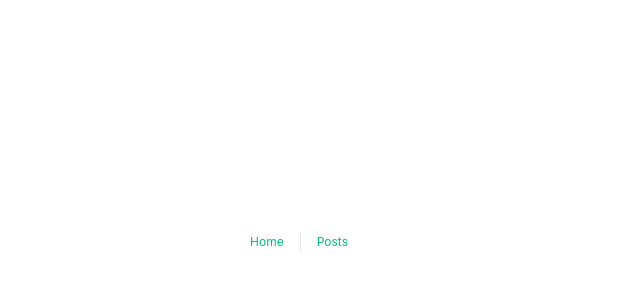
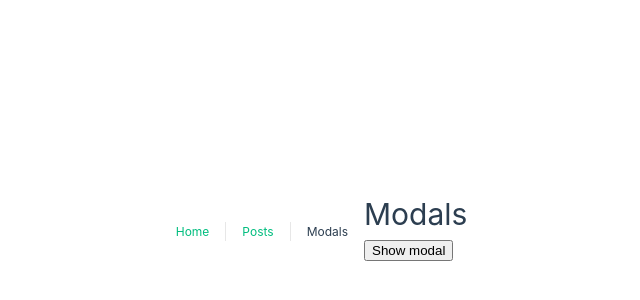
Before and after one commit to aleclr/First-Vue-Project, a Vue app: page /modals in a window 1280 px wide. Before the commit this address had no page. Shown: the part 174-474 px from the top of the page, without its empty margins (276-916 px from the left). Built offline with nearby package versions, Linux system fonts and the light colour scheme.

Commit message:
teleport setup

```diff
--- a/src/App.vue
+++ b/src/App.vue
@@ -2,6 +2,7 @@
   <nav>
     <RouterLink to="/">Home</RouterLink>
     <RouterLink to="/posts">Posts</RouterLink>
+    <RouterLink to="/modals">Modals</RouterLink>
   </nav>
 
   <RouterView />
--- a/src/router/index.js
+++ b/src/router/index.js
@@ -15,6 +15,11 @@
       component: () => import('../views/PostsView.vue')
     },
     {
+      path: '/modals',
+      name: 'modals',
+      component: () => import('../views/ModalsView.vue')
+    },
+    {
       path: '/postDetail/:id',
       name: 'postDetail',
       component: () => import('../views/PostDetailView.vue')
--- /dev/null
+++ b/src/views/ModalsView.vue
@@ -0,0 +1,33 @@
+<template>
+
+  <div class="modals">
+    <h1>Modals</h1>
+    <button @click="showModal = true">Show modal</button>
+    <div class="modal" v-if="showModal">
+      <h1>This is a modal</h1>
+      <p>Lorem ipsum dolor sit amet consectetur adipisicing elit. Tenetur perferendis officiis nemo cupiditate commodi natus ipsum at, est accusamus totam repellat illo officia aperiam, accusantium excepturi harum numquam nostrum asperiores!</p>
+      <button @click="showModal = false">Hide modal</button>
+    </div>
+  </div>
+
+</template>
+
+<script setup>
+
+import { ref } from 'vue';
+
+// MODALS
+const showModal = ref(false);
+
+
+
+</script>
+
+<style>
+
+  .modal {
+    background-color: beige;
+    padding: 10px;
+  }
+
+</style>
```
